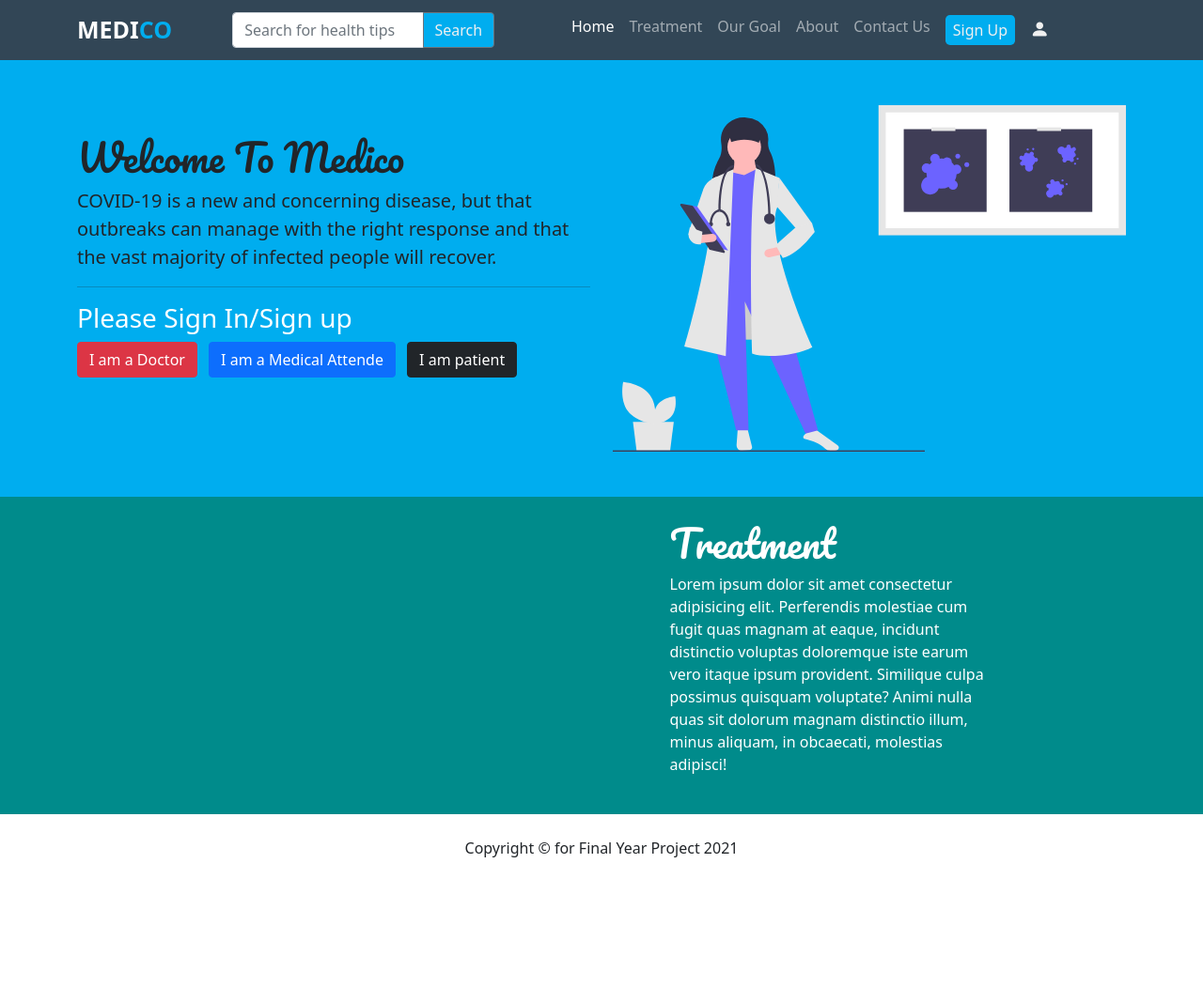
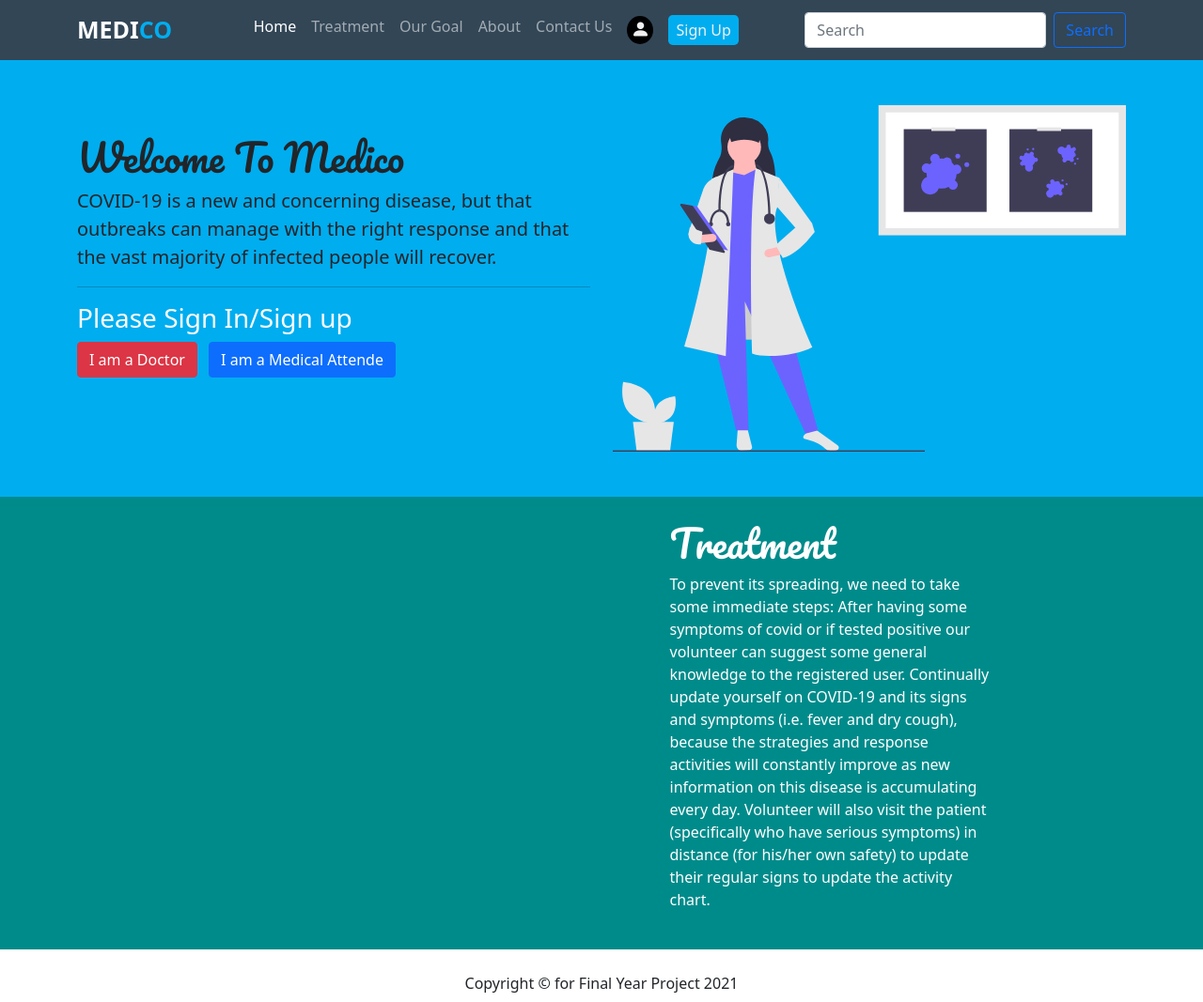
Before and after one commit to sufianfuad/medico-project, a plain HTML site: page index.html in a window 1280 px wide. Shown: the whole page at 94% size. Before the commit the page ends 923 px from the top, so only its background shows below. Drawn offline with nearby package versions, Linux system fonts and the light colour scheme.

Commit message:
modified

```diff
--- a/css/style.css
+++ b/css/style.css
@@ -18,10 +18,6 @@
 #title-color{
     color: #00adef;
 }
-/* #logoTitle{
-    color: #f0f0f0;
-    font-weight: 400;
-} */
 #search-button{
     background-color: #00adef;
     color: #f0f0f0;
@@ -33,9 +29,11 @@
 .bi{
     font-size: 20px;
     color: #f0f0f0;
+    background-color: black;
+    padding: 0px 4px 3px 4px;
+    border-radius: 50%;
 }
 .main-body{
-    /* background-color: darkcyan; */
     background-color: #00adef;
 }
 .welcome{
@@ -48,6 +46,3 @@
     background-color: darkcyan;
     padding: 25px;
 }
-/* #footer{
-    background-color: rgba(50, 70, 86,50);
-} */
--- a/index.html
+++ b/index.html
@@ -30,11 +30,7 @@
           aria-controls="navbarSupportedContent" aria-expanded="false" aria-label="Toggle navigation">
           <span class="navbar-toggler-icon"></span>
         </button>
-        <div class="input-group w-25 ms-5">
-          <input type="text" class="form-control" placeholder="Search for health tips" aria-label="Recipient's username"
-            aria-describedby="button-addon2">
-          <button class="btn btn-outline-secondary" type="button" id="search-button">Search</button>
-        </div>
+
         <div class="collapse navbar-collapse" id="navbarSupportedContent">
           <ul class="navbar-nav mx-auto mb-lg-0">
             <li class="nav-item">
@@ -53,48 +49,20 @@
               <a class="nav-link" href="#">Contact Us</a>
             </li>
             <li class="nav-item">
+              <a class="nav-link" href="#"><i class="bi bi-person-fill"></i></a>
+            </li>
+            <li class="nav-item">
               <a class="nav-link" href="#"><button class="px-2 py-1 border-0 rounded-3" id="sign">Sign Up</button></a>
             </li>
-            <li class="nav-item">
-              <a class="nav-link" href="#"><i class="bi bi-person-fill"></i></a>
-            </li>
-
           </ul>
-          <!-- <form class="d-flex">
+          <form class="d-flex">
             <input class="form-control me-2" type="search" placeholder="Search" aria-label="Search">
-            <button class="btn btn-outline-success" type="submit">SignIn</button>
-          </form> -->
+            <button class="btn btn-outline-primary" type="submit">Search</button>
+          </form>
 
         </div>
       </div>
     </nav>
-    <!-- <nav class="navbar navbar-expand-lg navbar-dark navBg">
-      <div class="container">
-
-
-         <a class="navbar-brand" id="logoTitle" href="#">Medico</a>
-        <button class="navbar-toggler" type="button" data-bs-toggle="collapse" data-bs-target="#navbarNav"
-          aria-controls="navbarNav" aria-expanded="false" aria-label="Toggle navigation">
-          <span class="navbar-toggler-icon"></span>
-        </button>
-        <div class="collapse navbar-collapse" id="navbarNav">
-          <ul class="navbar-nav fs-5 ms-auto">
-            <li class="nav-item">
-              <a class="nav-link active" aria-current="page" href="#">Home</a>
-            </li>
-            <li class="nav-item">
-              <a class="nav-link" id="service" href="#service">Services</a>
-            </li>
-            <li class="nav-item">
-              <a class="nav-link" href="#">Our Mission</a>
-            </li>
-            <li class="nav-item">
-              <a class="nav-link" href="#">About Us</a>
-            </li>
-          </ul>
-        </div>
-      </div>
-    </nav> -->
     <!-- navbar end -->
   </header>
   <main class="main-body">
@@ -107,9 +75,8 @@
           <hr>
           <h3 class="text-white">Please Sign In/Sign up</h3>
 
-          <button type="button" class="btn btn-danger me-2">I am a Doctor</button>
-          <button type="button" class="btn btn-primary me-2">I am a Medical Attende</button>
-          <button type="button" class="btn btn-dark">I am patient</button>
+          <button type="button" id="doctor" class="btn btn-danger me-2">I am a Doctor</button>
+          <button type="button" id="attende" class="btn btn-primary me-2">I am a Medical Attende</button>
         </div>
         <div class="col-md-6">
           <img src="img/undraw_medical_research_qg4d.svg" class="img-fluid mt-5" alt="">
@@ -126,12 +93,16 @@
           </div>
           <div class="col-md-4 text-white">
             <h1 class="welcome">Treatment</h1>
-            <p>Lorem ipsum dolor sit amet consectetur adipisicing elit. Perferendis molestiae cum fugit quas magnam at
-              eaque, incidunt
-              distinctio voluptas doloremque iste earum vero itaque ipsum provident. Similique culpa possimus quisquam
-              voluptate? Animi nulla quas sit
-              dolorum magnam distinctio illum, minus aliquam, in obcaecati,
-              molestias adipisci!</p>
+            <p>To prevent its spreading, we need to take some immediate steps:
+
+              After having some symptoms of covid or if tested positive our volunteer can suggest some general knowledge
+              to the registered user.
+              Continually update yourself on COVID-19 and its signs and symptoms (i.e. fever and dry cough), because the
+              strategies and response activities will constantly improve as new information on this disease is
+              accumulating every day.
+              Volunteer will also visit the patient (specifically who have serious symptoms) in distance (for his/her
+              own safety) to update their regular signs to update the activity chart.
+            </p>
           </div>
         </div>
       </div>
--- a/js/main.js
+++ b/js/main.js
@@ -0,0 +1,3 @@
+const doctorAbout = document.getElementById('doctor').addEventListener('click', function () {
+    console.log("Hello I am a doctor")
+})
```
